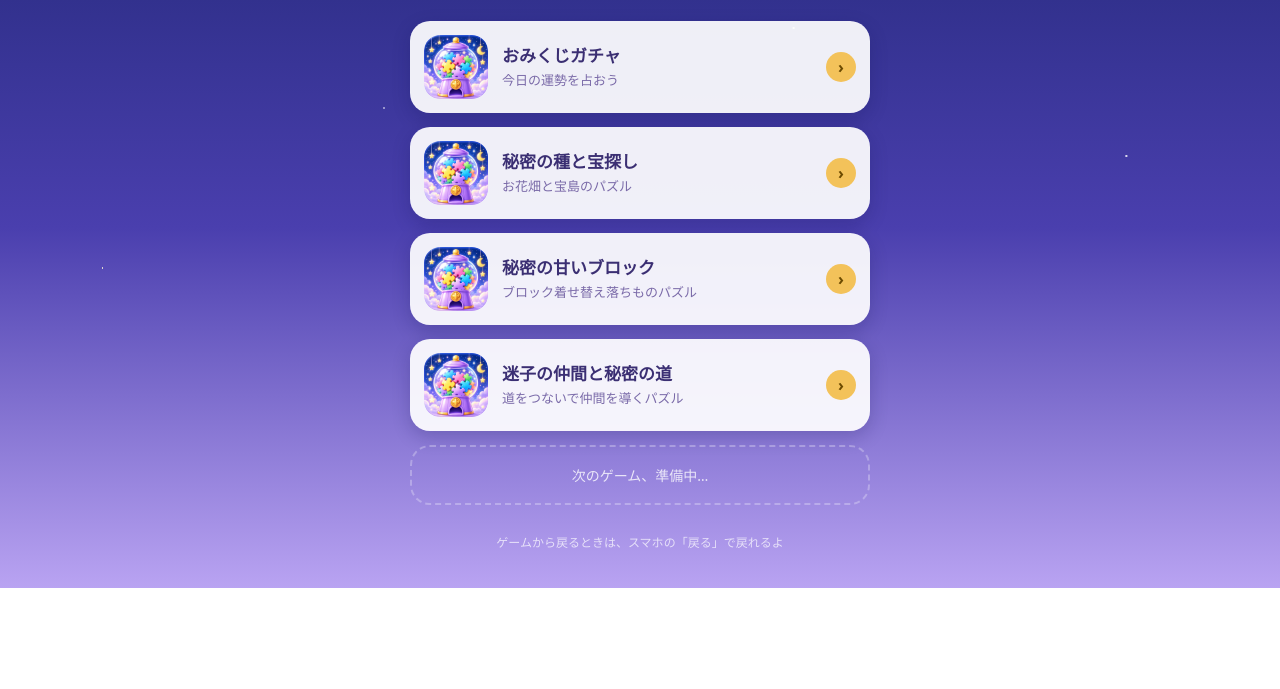
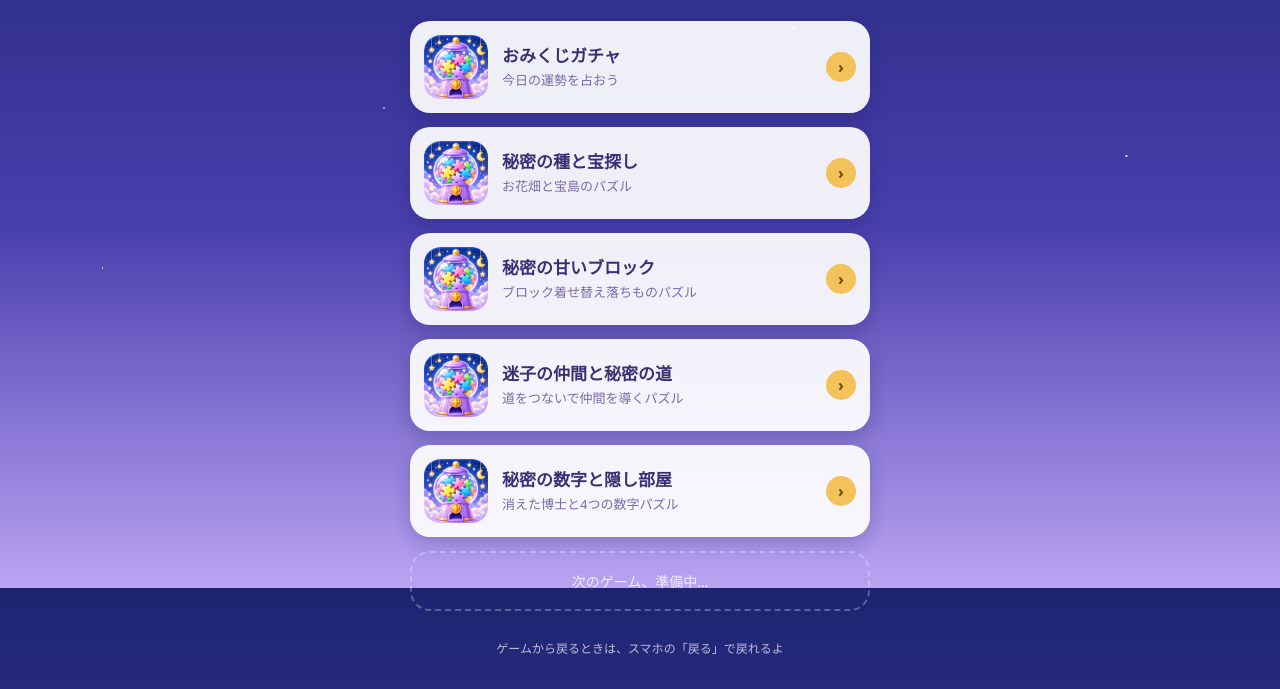
Before and after one commit to mai-104/mai-104.github.io, a plain HTML site: page index.html in a window 1280 px wide. Shown: the part 212-901 px from the top of the page. Before the commit the page ends 800 px from the top, so only its background shows below. Drawn offline with Linux system fonts and the light colour scheme; files whose address does not match are found by name; a web font is replaced by a local one.

Commit message:
ゲーム一覧に「秘密の数字と隠し部屋」を追加
Co-Authored-By: Claude Opus 5.5 <noreply@anthropic.com>
Claude-Session: https://claude.ai/code/session_01LFRUshCNvxVLg3bff8J6eg

```diff
--- a/index.html
+++ b/index.html
@@ -66,7 +66,8 @@ var GAMES = [
   { folder: "omikuji-gacha",   name: "おみくじガチャ",     desc: "今日の運勢を占おう" },
   { folder: "himitsu-no-tane", name: "秘密の種と宝探し",   desc: "お花畑と宝島のパズル" },
   { folder: "hare-sweets", name: "秘密の甘いブロック", desc: "ブロック着せ替え落ちものパズル" },
-  { folder: "himitsu-no-michi", name: "迷子の仲間と秘密の道", desc: "道をつないで仲間を導くパズル" }
+  { folder: "himitsu-no-michi", name: "迷子の仲間と秘密の道", desc: "道をつないで仲間を導くパズル" },
+  { folder: "himitsu-no-suuji", name: "秘密の数字と隠し部屋", desc: "消えた博士と4つの数字パズル" }
 ];
 var SHOW_SOON = true; /* 「次のゲーム 準備中」の枠を出すなら true */
 
```
